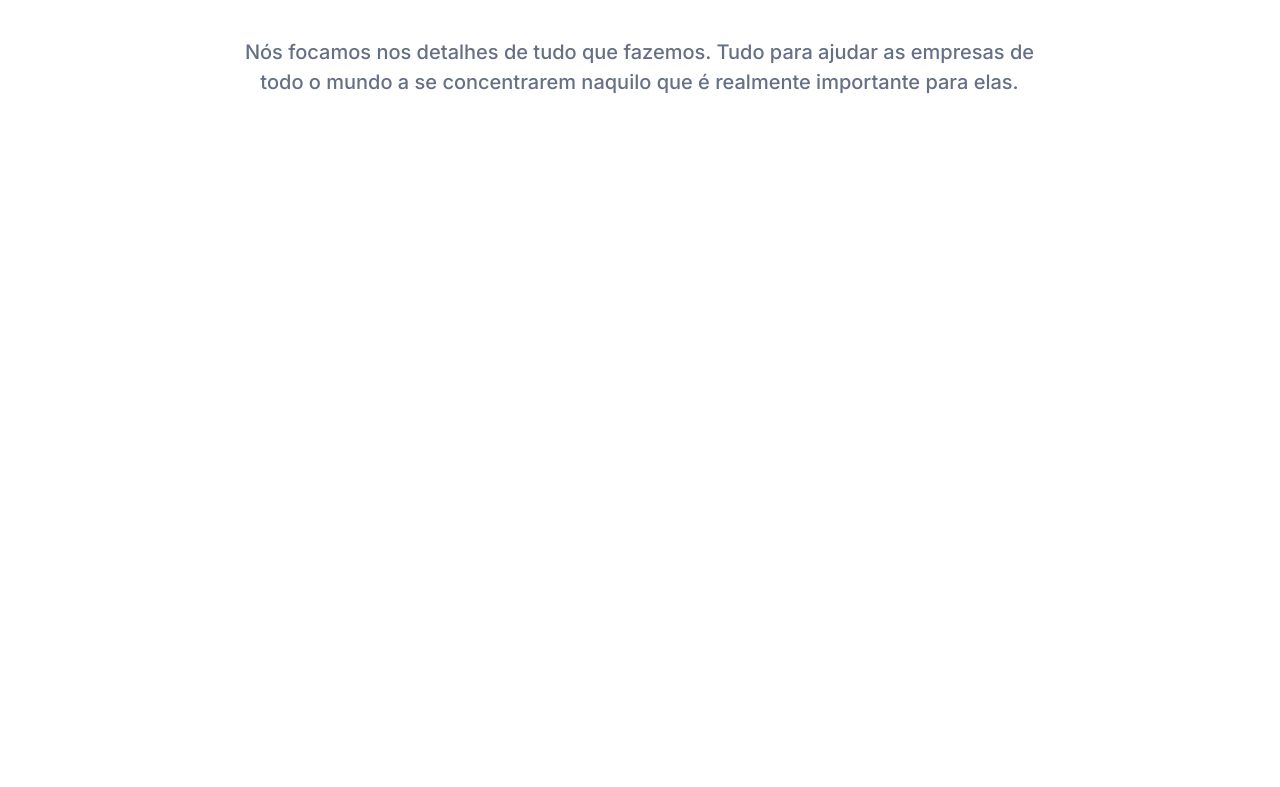
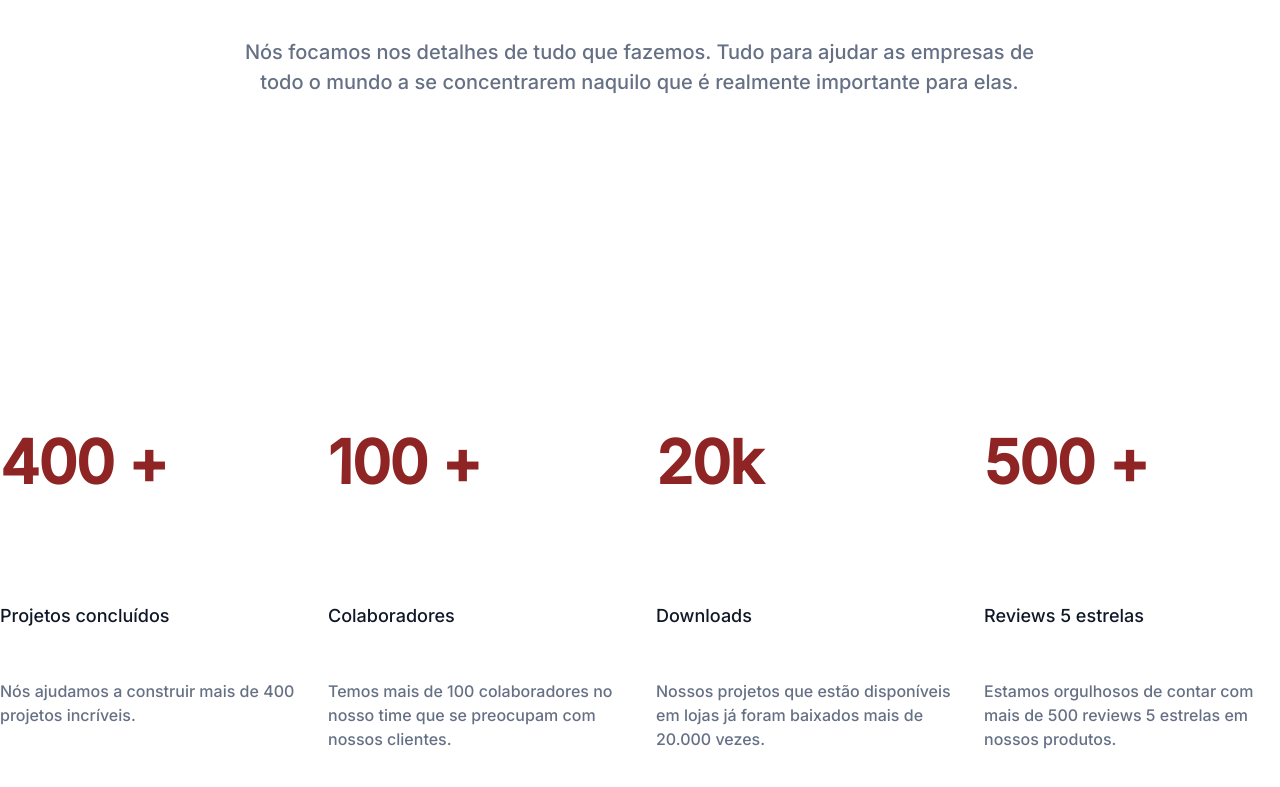
Before and after one commit to ClaudiaSantosSilva/-7DaysOfCodeHTMLeCSS, a plain HTML site: page index.html in a window 1280 px wide. Shown: the part 311-1098 px from the top of the page. Before the commit the page ends 800 px from the top, so only its background shows below. Drawn offline with Linux system fonts and the light colour scheme.

Commit message:
Day 3 Seção métricas parcial

```diff
--- a/index.html
+++ b/index.html
@@ -46,7 +46,7 @@
             </div>
         </nav>
 
-        <div class="cabecalho">
+        <section class="cabecalho">
             <span class="subheading">Sobre nós</span>
             <div class="container-cabecalho">
                 <h1 class="heading-action">Por que somos diferentes?</h1>
@@ -60,7 +60,64 @@
 
 
 
-        </div>
+        </section>
+
+        <section class="metricas">
+            <div class="metricas-container">
+                <div class="metricas-content">
+                   <div class="metric-item">
+                    <div class="number-text">
+                        <h1 class="number">400 +</h1>
+                        <div class="metric-text">
+                            <h6 class="metric-title">Projetos concluídos</h6>
+                            <span class="metric-text">Nós ajudamos a construir mais de 400 projetos incríveis.</span>
+
+                        </div>
+
+                    </div>
+
+                   </div>
+
+                   <div class="metric-item">
+                      <div class="number-text">
+                        <h1 class="number">100 +</h1>
+                        <div class="metric-text">
+                            <h6 class="metric-title">Colaboradores</h6>
+                            <span class="metric-text">Temos mais de 100 colaboradores no nosso time que se preocupam com nossos clientes.</span>
+
+                        </div>
+
+                      </div>
+                   </div>
+
+                   <div class="metric-item">
+                      <div class="number-text">
+                        <h1 class="number">20k</h1>
+                        <div class="metric-text">
+                            <h6 class="metric-title">Downloads</h6>
+                            <span class="metric-text">Nossos projetos que estão disponíveis em lojas já foram baixados mais de 20.000 vezes.</span>
+
+                        </div>
+
+                      </div>
+                   </div>
+
+                   <div class="metric-item">
+                    <div class="number-text">
+                        <h1 class="number">500 +</h1>
+                        <div class="metric-text">
+                            <h6 class="metric-title">Reviews 5 estrelas</h6>
+                            <span class="metric-text">Estamos orgulhosos de contar com mais de 500 reviews 5 estrelas em nossos produtos.</span>
+
+                        </div>
+
+                    </div>
+                   </div>
+                </div>
+            </div>
+
+
+        </section>
 
 
 
--- a/styles.css
+++ b/styles.css
@@ -1,6 +1,11 @@
 #toda-a-pagina{
     width: 100%;
     height:100%;
+}
+
+:root{
+    --text-color: #667085;
+    --main-color: #8E2424;
 }
 
 #nav-bar{
@@ -34,7 +39,7 @@
     width: 27px;
     height:26.991px;
     flex-shrink: 0;
-    fill:#8e2424
+    fill: var(--main-color)
 }
 
 .nome-empresa{
@@ -190,5 +195,86 @@
     font-style: normal;
     font-weight: 400;
     line-height: 30px;
+}
 
+.metricas{
+    display: flex;
+    padding-bottom: 96px;
+    flex-direction: column;
+    align-items: center;
+    gap: 64px;
+    align-self: stretch;
+    background: var(--Base-White);
 }
+
+.metricas-container{
+    display: flex;
+    width: 1280px;
+    padding: 0px 32px;
+    flex-direction: column;
+    align-items: flex-start;
+    gap: 64px;
+}
+
+.metricas-content{
+    display: flex;
+    align-items: flex-start;
+    gap: 32px;
+    align-self: stretch;
+}
+
+.metric-item{
+    display: flex;
+    flex-direction: column;
+    align-items: flex-start;
+    gap: 20px;
+    flex: 1 0 0;
+}
+
+.number-text{
+    display: flex;
+    flex-direction: column;
+    align-items: flex-start;
+    gap: 12px;
+    align-self: stretch;
+}
+
+.number{
+    color:var(--main-color);
+    font-family: 'Inter', sans-serif;
+    font-size: 60px;
+    font-style: normal;
+    font-weight: 600;
+    line-height: 72px; /* 120% */
+    letter-spacing: -1.2px;
+}
+
+.metric-text{
+    display: flex;
+    flex-direction: column;
+    align-items: flex-start;
+    gap: 8px;
+    align-self: stretch;
+}
+
+.metric-title{
+    align-self: stretch;
+    color: var(--Gray-900, #101828);
+/* Text lg/Medium */
+    font-family: 'Inter', sans-serif;
+    font-size: 18px;
+    font-style: normal;
+    font-weight: 500;
+    line-height: 28px; /* 155.556% */
+}
+
+.metric-text{
+    align-self: stretch;
+    color: var(--Gray-500, #667085);
+/* Text md/Normal */
+    font-family: 'Inter', sans-serif;
+    font-size: 16px;
+    font-style: normal;
+    font-weight: 400;
+    line-height: 24px; /* 150% */
+}
```
